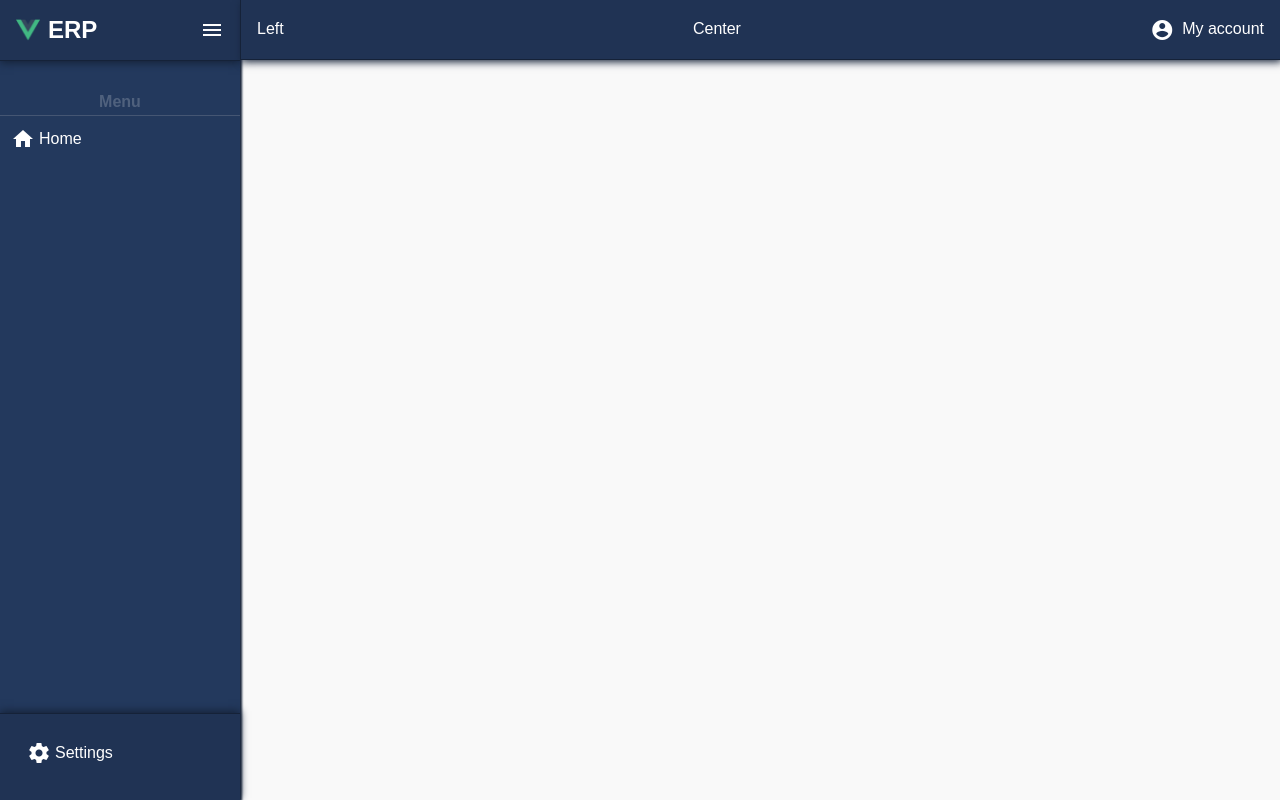
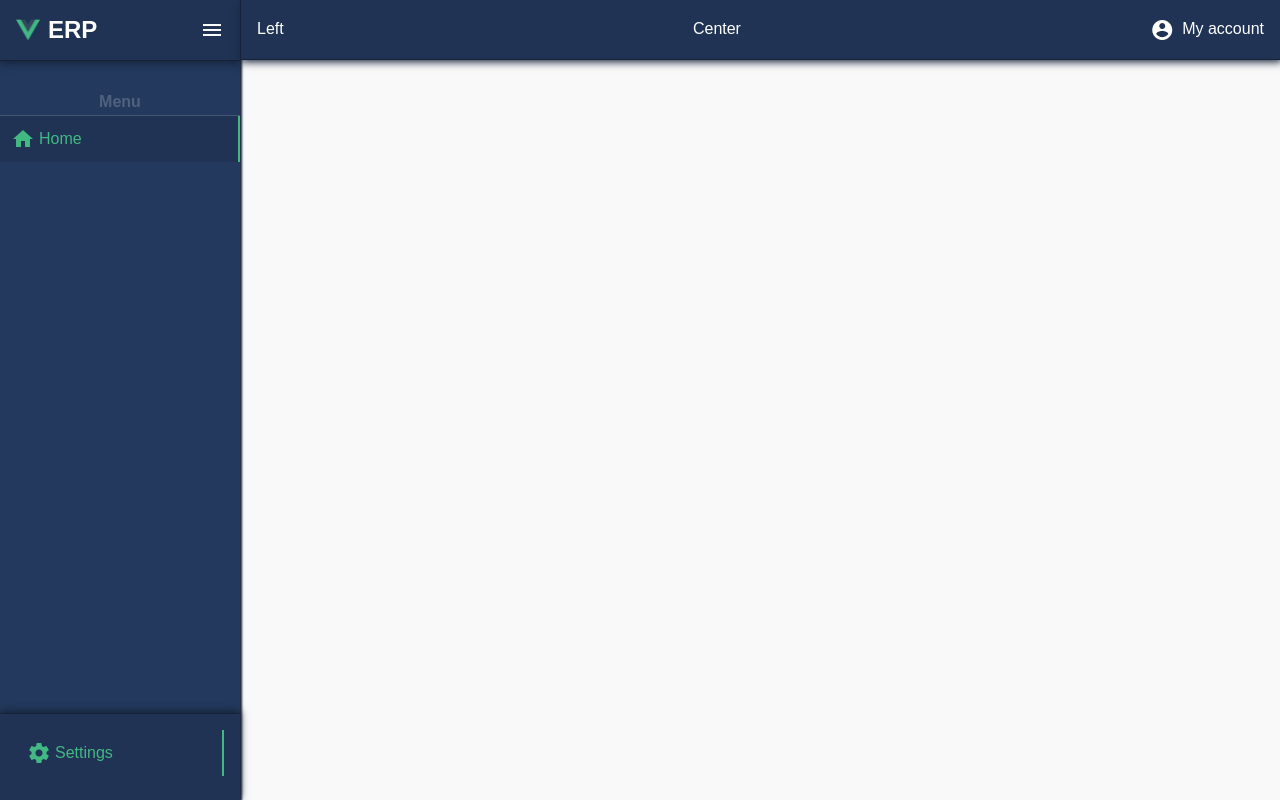
Before and after one commit to MMK-13/erp-front, a Vue app: page /dashboard in a window 1280 px wide. Built offline with nearby package versions, Linux system fonts and the light colour scheme; a web font is replaced by a local one.

Commit message:
Styling active route

```diff
--- a/src/components/SideBarLink.vue
+++ b/src/components/SideBarLink.vue
@@ -99,4 +99,9 @@
 		border-right: 2px solid #42B883;
 		color: #42B883;
 	}
+	.rooter-link-active > .link {
+		background-color: #203354;
+		border-right: 2px solid #42B883;
+		color: #42B883;
+	}
 </style>
```
